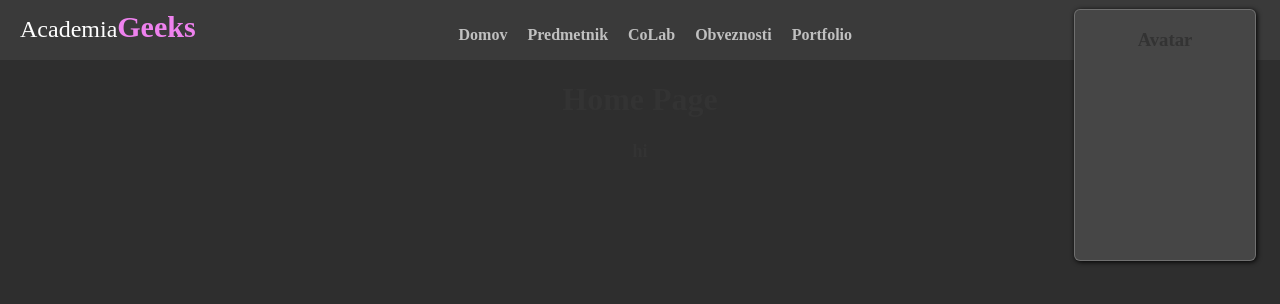
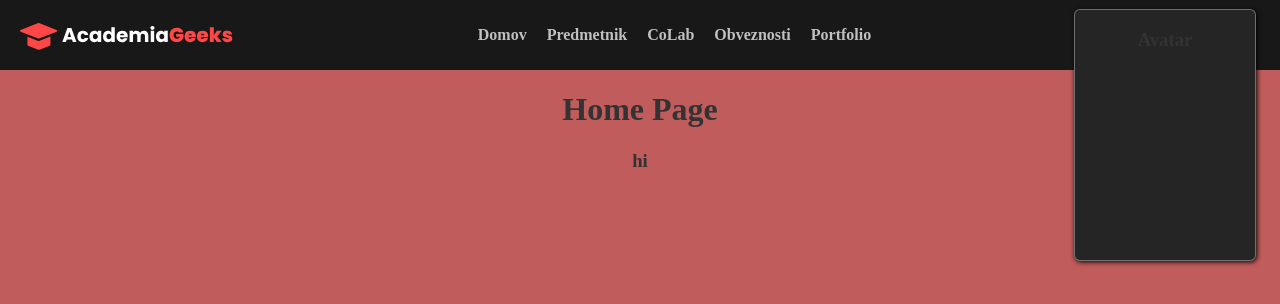
Before and after one commit to sinkec/academia-web, a React (Create React App) app: page / in a window 1280 px wide. Shown: the top 304 px of the page. Built offline with nearby package versions, Linux system fonts and the light colour scheme.

Commit message:
Css and logo

```diff
--- a/public/index.html
+++ b/public/index.html
@@ -24,7 +24,7 @@
       work correctly both with client-side routing and a non-root public URL.
       Learn how to configure a non-root public URL by running `npm run build`.
     -->
-    <title>React App</title>
+    <title>AcademiaGeeks</title>
   </head>
   <body>
     <noscript>You need to enable JavaScript to run this app.</noscript>
--- a/src/CSS/Navbar.css
+++ b/src/CSS/Navbar.css
@@ -1,16 +1,16 @@
 .navbar
 {
-    background:var(--primary-color-dark);
+    background:var(--Navbar-color);
     display: flex;
     justify-content: space-between;
-    height: 60px;
+    height: 70px;
 }
-
 .navbar-menu-middle ul
 {
     display: flex;
     list-style: none;
 }
+
 .navbar-menu-middle li
 {
     margin: 10px;;
@@ -21,6 +21,7 @@
     font-weight: bold;
     color:var(--main-text-color-light);
 }
+
 
 .profile-card-right{
 
@@ -33,19 +34,10 @@
     box-shadow: 0px 0px 0px 1px var(--border-color),
     1px 1px 5px 1px var(--shadow-color);
 }
+
+
 .logo-left
 {
-
-    font-size: 24px;
-    color:white;
-    margin-top: 10px;
+    width: 214px;
     margin-left: 20px;
-
-
 }
-.logo-left span
-{
-   font-size: 30px;
-   color:violet;
-   font-weight: bold;
-}
--- a/src/CSS/index.css
+++ b/src/CSS/index.css
@@ -1,8 +1,9 @@
 :root
 {
-  --primary-color: #2e2e2e;
-  --primary-color-dark:#3a3a3a;
-  --primary-color-light:#464646;
+
+  --Navbar-color:#181818;
+  --primary-color: #c05c5c;
+  --primary-color-light:#252525;
 
   --border-color: #707070;
   --shadow-color:#000000;
--- a/src/Navbar.js
+++ b/src/Navbar.js
@@ -6,9 +6,8 @@ const Navbar = () => {
     return (
         <div className="navbar">
 
-            <div className="logo-left">
-                Academia<span>Geeks</span>
-            </div>
+            <img src="LogoLogo.svg" className="logo-left"></img>
+
             <NavbarMenu/>
             <ProfileCard/>
         </div>
```
Also changed, not shown: public/LogoLogo.svg (added).
